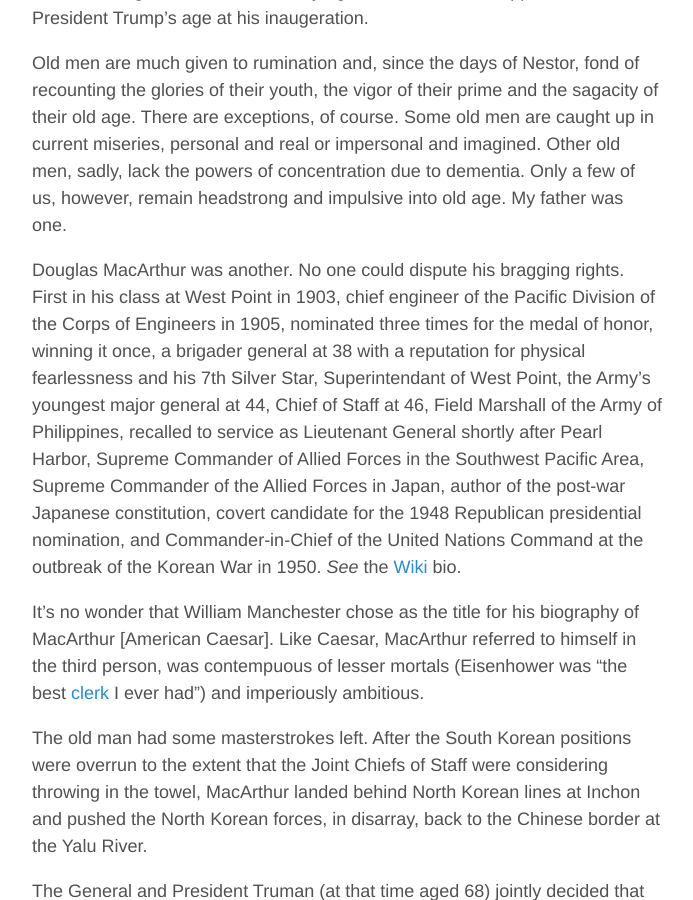
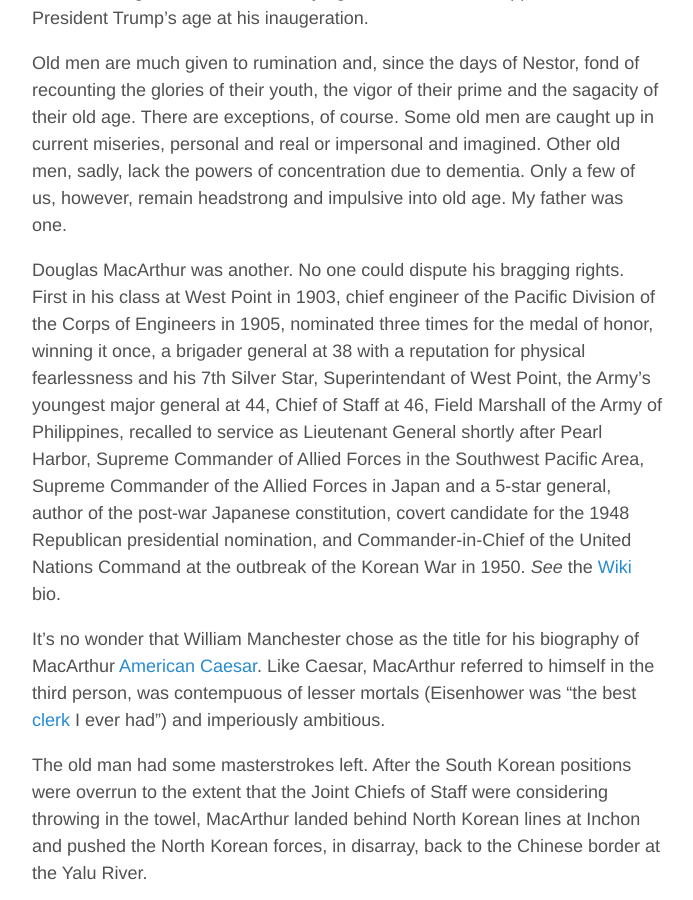
Before and after one commit to technocrat/marlow.github.io, a Jekyll site: the page built from _posts/2017-07-29-2.md, in a window 1280 px wide and 900 px high, scrolled down 465 px. Shown: the whole window, without its empty margins (293-986 px from the left). Built offline with Jekyll 4.4.1, drawn with Linux system fonts in a browser that asks for light colours.

Commit message:
added citation to Manchester

```diff
--- a/_posts/2017-07-29-2.md
+++ b/_posts/2017-07-29-2.md
@@ -10,7 +10,7 @@
 
 Old men are much given to rumination and, since the days of Nestor, fond of recounting the glories of their youth, the vigor of their prime and the sagacity of their old age. There are exceptions, of course. Some old men are caught up in current miseries, personal and real or impersonal and imagined. Other old men, sadly, lack the powers of concentration due to dementia. Only a few of us, however, remain headstrong and impulsive into old age. My father was one.
 
-Douglas MacArthur was another. No one could dispute his bragging rights. First in his class at West Point in 1903, chief engineer of the Pacific Division of the Corps of Engineers in 1905, nominated three times for the medal of honor, winning it once, a brigader general at 38 with a reputation for physical fearlessness and his 7th Silver Star, Superintendant of West Point, the Army's youngest major general at 44, Chief of Staff at 46, Field Marshall of the Army of Philippines, recalled to service as Lieutenant General shortly after Pearl Harbor, Supreme Commander of Allied Forces in the Southwest Pacific Area, Supreme Commander of the Allied Forces in Japan, author of the post-war Japanese constitution, covert candidate for the 1948 Republican presidential nomination, and Commander-in-Chief of the United Nations Command at the outbreak of the Korean War in 1950. *See* the [Wiki] bio.
+Douglas MacArthur was another. No one could dispute his bragging rights. First in his class at West Point in 1903, chief engineer of the Pacific Division of the Corps of Engineers in 1905, nominated three times for the medal of honor, winning it once, a brigader general at 38 with a reputation for physical fearlessness and his 7th Silver Star, Superintendant of West Point, the Army's youngest major general at 44, Chief of Staff at 46, Field Marshall of the Army of Philippines, recalled to service as Lieutenant General shortly after Pearl Harbor, Supreme Commander of Allied Forces in the Southwest Pacific Area, Supreme Commander of the Allied Forces in Japan and a 5-star general, author of the post-war Japanese constitution, covert candidate for the 1948 Republican presidential nomination, and Commander-in-Chief of the United Nations Command at the outbreak of the Korean War in 1950. *See* the [Wiki] bio.
 
 It's no wonder that William Manchester chose as the title for his biography of MacArthur [American Caesar]. Like Caesar, MacArthur referred to himself in the third person, was contempuous of lesser mortals (Eisenhower was "the best [clerk] I ever had") and imperiously ambitious.
 
```
Also changed, not shown: other parts of _posts/2017-07-29-2.md (+1 -0 lines).
